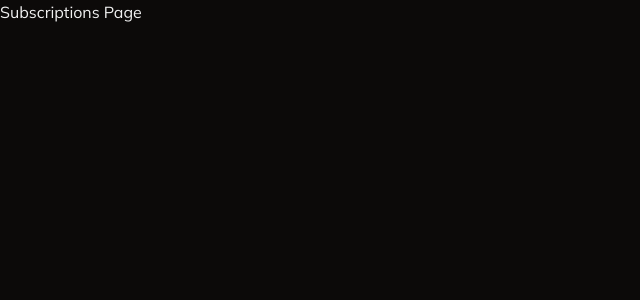
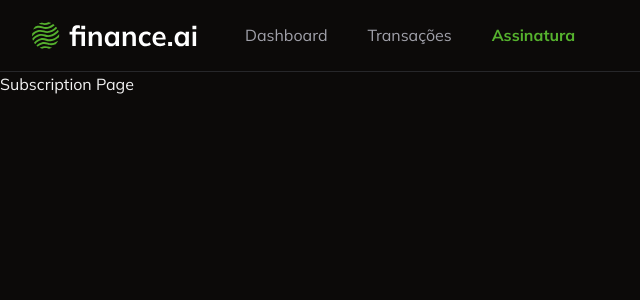
Before and after one commit to mazzulli/finance.ai, a Next.js app: page /subscriptions in a window 1280 px wide. Shown: the top 300 px of the page, without its empty margins (0-640 px from the left). Built offline with nearby package versions, Linux system fonts and the light colour scheme.

Commit message:
feat: add navbar component

```diff
--- /dev/null
+++ b/app/_components/navbar.tsx
@@ -0,0 +1,52 @@
+"use client";
+
+import { UserButton } from "@clerk/nextjs";
+import Image from "next/image";
+import Link from "next/link";
+import { usePathname } from "next/navigation";
+
+const Navbar = () => {
+  const pathname = usePathname();
+  return (
+    <nav className="flex justify-between border-b border-solid px-8 py-4">
+      <div className="flex items-center gap-10">
+        {/* ESQUERDA */}
+        <Image src="/logo.svg" width={173} height={39} alt="Finance AI" />
+        <Link
+          href="/"
+          className={
+            pathname === "/"
+              ? "font-bold text-primary"
+              : "text-muted-foreground"
+          }
+        >
+          Dashboard
+        </Link>
+        <Link
+          href="/transactions"
+          className={
+            pathname === "/transactions"
+              ? "font-bold text-primary"
+              : "text-muted-foreground"
+          }
+        >
+          Transações
+        </Link>
+        <Link
+          href="/subscriptions"
+          className={
+            pathname === "/subscriptions"
+              ? "font-bold text-primary"
+              : "text-muted-foreground"
+          }
+        >
+          Assinatura
+        </Link>
+      </div>
+      {/* DIREITA */}
+      <UserButton showName />
+    </nav>
+  );
+};
+
+export default Navbar;
--- a/app/page.tsx
+++ b/app/page.tsx
@@ -1,6 +1,6 @@
-import { UserButton } from "@clerk/nextjs";
 import { auth } from "@clerk/nextjs/server";
 import { redirect } from "next/navigation";
+import Navbar from "./_components/navbar";
 
 const Home = async () => {
   const { userId } = auth();
@@ -9,9 +9,12 @@ const Home = async () => {
   }
 
   return (
-    <div>
-      <UserButton showName />
-    </div>
+    <>
+      <div>
+        <Navbar />
+      </div>
+      <h1>Dashboard Page</h1>
+    </>
   );
 };
 
--- a/app/subscriptions/page.tsx
+++ b/app/subscriptions/page.tsx
@@ -1,5 +1,14 @@
+import Navbar from "../_components/navbar";
+
 const Subscriptions = () => {
-  return <h1>Subscriptions Page</h1>;
+  return (
+    <>
+      <div>
+        <Navbar />
+      </div>
+      <h1>Subscription Page</h1>
+    </>
+  );
 };
 
 export default Subscriptions;
--- a/app/transactions/page.tsx
+++ b/app/transactions/page.tsx
@@ -2,10 +2,13 @@ import { db } from "../_lib/prisma";
 import { DataTable } from "../_components/ui/data-table";
 import { transactionColumns } from "./_columns";
 import AddTransactionButton from "../_components/add-transaction-button";
+import Navbar from "../_components/navbar";
 
 const Transactions = async () => {
   const transactions = await db.transaction.findMany({});
   return (
+    <>
+      <Navbar />
       <div className="space-y-6 p-6">
         {/* TITULO E BOTÃO */}
         <div className="flex w-full items-center justify-between">
@@ -15,6 +18,7 @@ const Transactions = async () => {
         {/* LISTA DE TRANSAÇÕES */}
         <DataTable columns={transactionColumns} data={transactions} />
       </div>
+    </>
   );
 };
 
```
Lines whose indentation alone changed are shown as unchanged.
